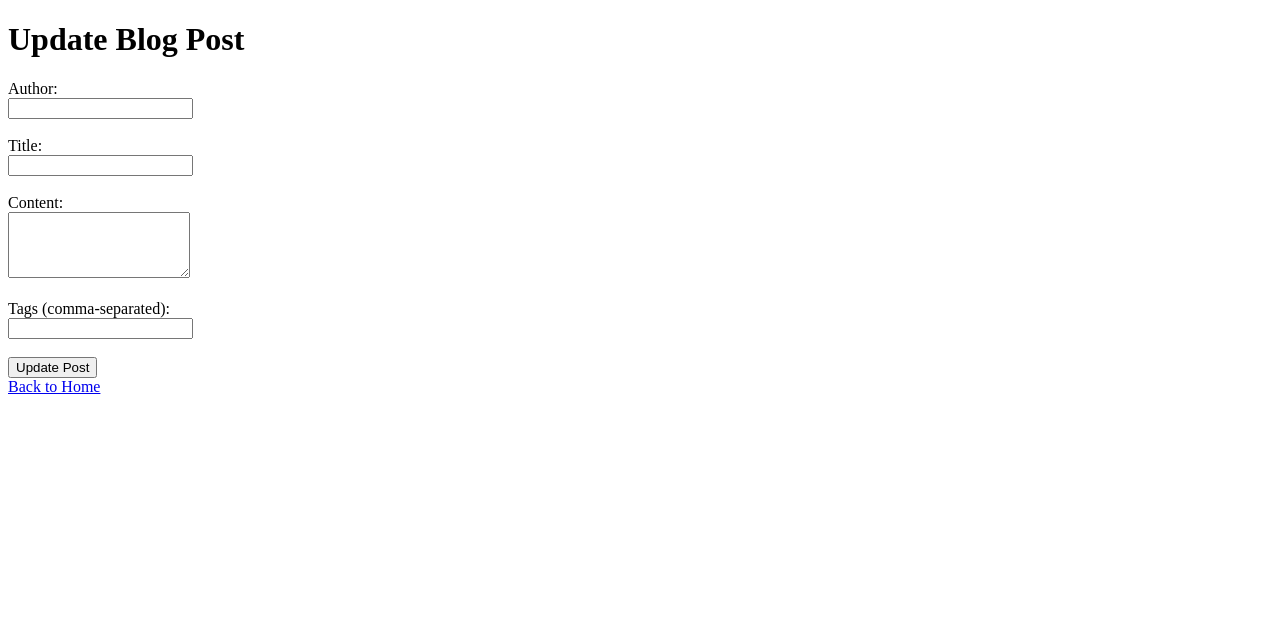
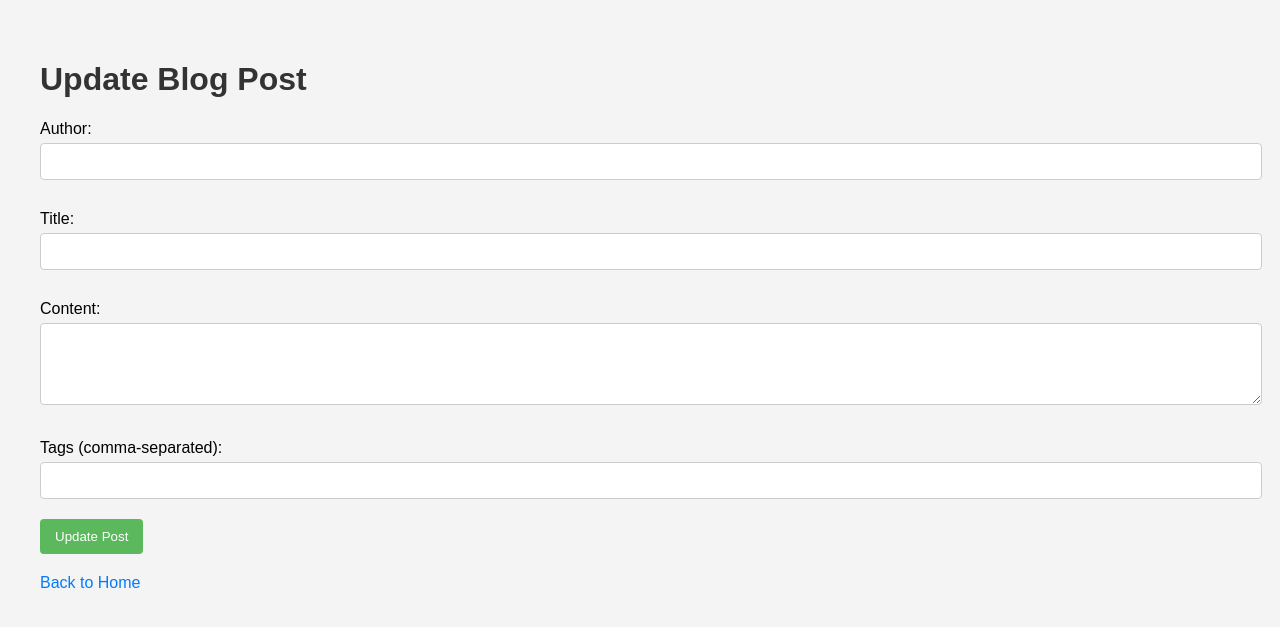
Before and after one commit to chanieasmamaw-179/Zootopia_OOP-Flask, a Flask app: template templates/update.html in a window 1280 px wide. Shown: the top 627 px of the page. Run offline with Flask 3, Linux system fonts and the light colour scheme; the template is opened without the code that fills it, so the values that code supplies are empty.

Commit message:
handling PEP8 guidline

```diff
--- a/app.py
+++ b/app.py
@@ -1,4 +1,5 @@
 from flask import Flask, render_template, request, redirect, url_for, abort
+from datetime import datetime
 
 app = Flask(__name__)
 
@@ -6,9 +7,18 @@ app = Flask(__name__)
 blog_posts = []
 post_id_counter = 1  # Simple counter for unique IDs
 
-
 @app.route('/add', methods=['GET', 'POST'])
 def add_post():
+    """
+    Add a new blog post.
+
+    If the request method is POST, collects form data from the user,
+    creates a new post, and adds it to the blog posts list.
+    Redirects to the index page after adding the post.
+
+    Returns:
+        Rendered template for adding a post or redirects to index.
+    """
     global post_id_counter
     if request.method == 'POST':
         # Collect form data
@@ -17,15 +27,18 @@ def add_post():
         content = request.form['content']
         tags = request.form.get('tags', '').split(',')
 
+        # Get current timestamp
+        now = datetime.now().strftime("%Y-%m-%d %H:%M:%S")
+
         # Create a new post
         new_post = {
             'id': post_id_counter,
             'author': author,
             'title': title,
             'content': content,
-            'created_at': '2024-01-01 12:00:00',  # Placeholder for creation time
-            'updated_at': '2024-01-01 12:00:00',  # Placeholder for update time
-            'tags': [tag.strip() for tag in tags],  # Strip whitespace from tags
+            'created_at': now,
+            'updated_at': now,
+            'tags': [tag.strip() for tag in tags],
             'likes': 0,
             'comments': []
         }
@@ -41,11 +54,26 @@ def add_post():
 
 @app.route('/')
 def index():
+    """
+    Render the homepage displaying all blog posts.
+
+    Returns:
+        Rendered template for the index page with all blog posts.
+    """
     return render_template('index.html', posts=blog_posts)
 
 
 @app.route('/post/<int:post_id>')
 def post(post_id):
+    """
+    Render a specific blog post by its ID.
+
+    Args:
+        post_id (int): The ID of the post to display.
+
+    Returns:
+        Rendered template for the specific post or raises a 404 error if not found.
+    """
     # Find the post by its ID
     post = next((post for post in blog_posts if post['id'] == post_id), None)
 
@@ -58,6 +86,15 @@ def post(post_id):
 
 @app.route('/delete/<int:post_id>', methods=['POST'])
 def delete_post(post_id):
+    """
+    Delete a blog post by its ID.
+
+    Args:
+        post_id (int): The ID of the post to delete.
+
+    Returns:
+        Redirects to the homepage after deletion or raises a 404 error if not found.
+    """
     global blog_posts
     # Find the post by its ID and remove it from the list
     post_to_delete = next((post for post in blog_posts if post['id'] == post_id), None)
@@ -71,6 +108,19 @@ def delete_post(post_id):
 
 @app.route('/update/<int:post_id>', methods=['GET', 'POST'])
 def update_post(post_id):
+    """
+    Update an existing blog post by its ID.
+
+    Args:
+        post_id (int): The ID of the post to update.
+
+    If the request method is POST, updates the post with new data
+    and redirects to the index page. If the post is not found,
+    raises a 404 error.
+
+    Returns:
+        Rendered template for updating a post or redirects to index.
+    """
     # Find the post by its ID
     post = next((post for post in blog_posts if post['id'] == post_id), None)
 
@@ -83,9 +133,11 @@ def update_post(post_id):
         post['title'] = request.form['title']
         post['content'] = request.form['content']
         post['tags'] = request.form.get('tags', '').split(',')
+        post['tags'] = [tag.strip() for tag in post['tags']]  # Strip whitespace from tags
 
-        post['tags'] = [tag.strip() for tag in post['tags']]  # Strip whitespace from tags
-        post['updated_at'] = '2024-01-01 12:00:00'  # Placeholder for updated time
+        # Get current timestamp
+        now = datetime.now().strftime("%Y-%m-%d %H:%M:%S")
+        post['updated_at'] = now  # Update the timestamp to the current time
 
         return redirect(url_for('index'))  # Redirect to the homepage after updating
 
--- a/templates/update.html
+++ b/templates/update.html
@@ -4,21 +4,63 @@
     <meta charset="UTF-8">
     <meta name="viewport" content="width=device-width, initial-scale=1.0">
     <title>Update Blog Post</title>
+    <style>
+        body {
+            font-family: Arial, sans-serif;
+            margin: 20px;
+            padding: 20px;
+            background-color: #f4f4f4;
+        }
+        h1 {
+            color: #333;
+        }
+        label {
+            display: block;
+            margin: 10px 0 5px;
+        }
+        input[type="text"], textarea {
+            width: 100%;
+            padding: 10px;
+            margin-bottom: 20px;
+            border: 1px solid #ccc;
+            border-radius: 4px;
+        }
+        button {
+            background-color: #5cb85c;
+            color: white;
+            padding: 10px 15px;
+            border: none;
+            border-radius: 4px;
+            cursor: pointer;
+        }
+        button:hover {
+            background-color: #4cae4c;
+        }
+        a {
+            display: inline-block;
+            margin-top: 20px;
+            color: #007bff;
+            text-decoration: none;
+        }
+        a:hover {
+            text-decoration: underline;
+        }
+    </style>
 </head>
 <body>
     <h1>Update Blog Post</h1>
     <form action="{{ url_for('update_post', post_id=post.id) }}" method="POST">
-        <label for="author">Author:</label><br>
-        <input type="text" id="author" name="author" value="{{ post.author }}" required><br><br>
+        <label for="author">Author:</label>
+        <input type="text" id="author" name="author" value="{{ post.author }}" required>
 
-        <label for="title">Title:</label><br>
-        <input type="text" id="title" name="title" value="{{ post.title }}" required><br><br>
+        <label for="title">Title:</label>
+        <input type="text" id="title" name="title" value="{{ post.title }}" required>
 
-        <label for="content">Content:</label><br>
-        <textarea id="content" name="content" rows="4" required>{{ post.content }}</textarea><br><br>
+        <label for="content">Content:</label>
+        <textarea id="content" name="content" rows="4" required>{{ post.content }}</textarea>
 
-        <label for="tags">Tags (comma-separated):</label><br>
-        <input type="text" id="tags" name="tags" value="{{ post.tags | join(', ') }}"><br><br>
+        <label for="tags">Tags (comma-separated):</label>
+        <input type="text" id="tags" name="tags" value="{{ post.tags | join(', ') }}">
 
         <button type="submit">Update Post</button>
     </form>
```
